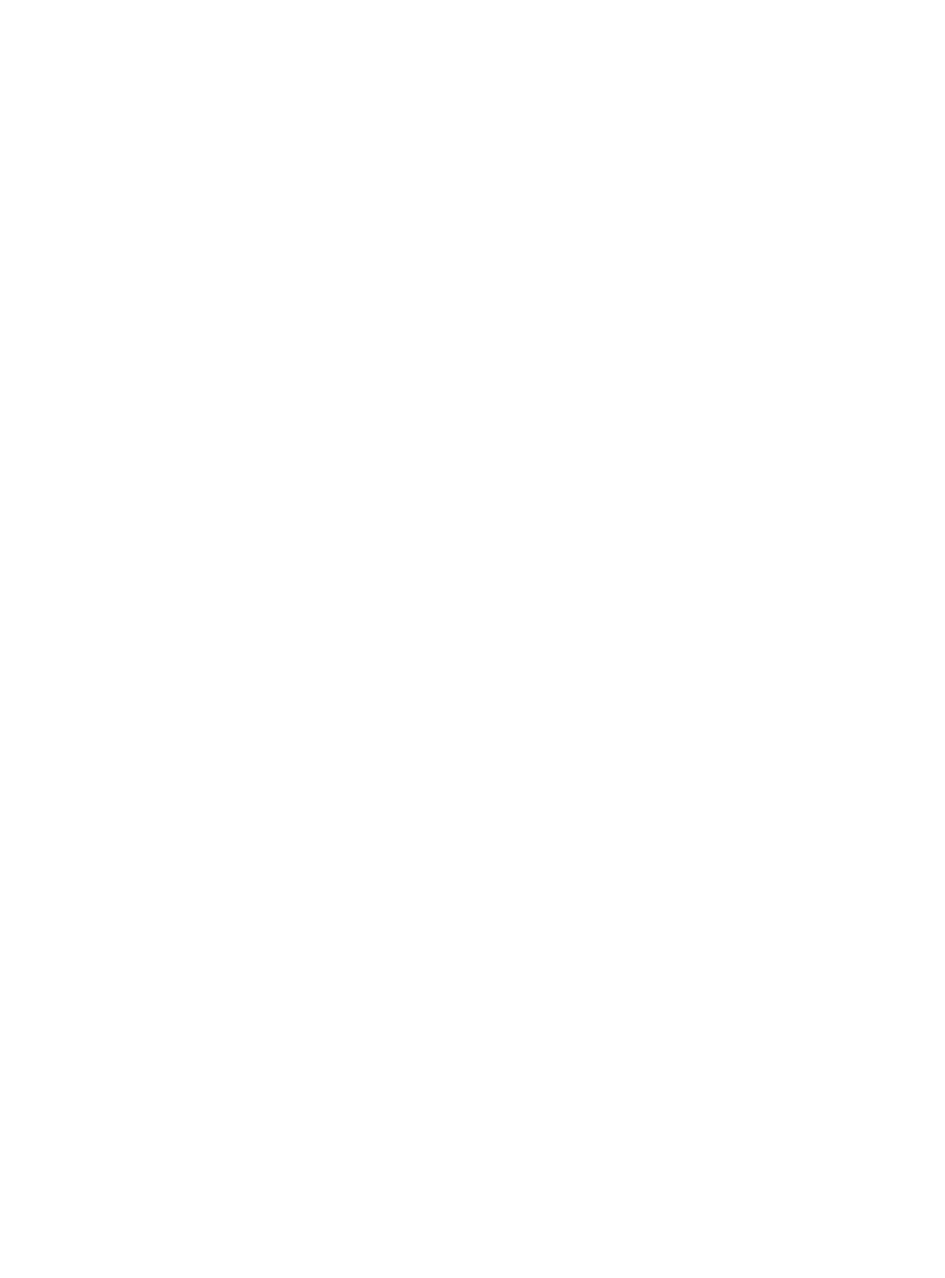
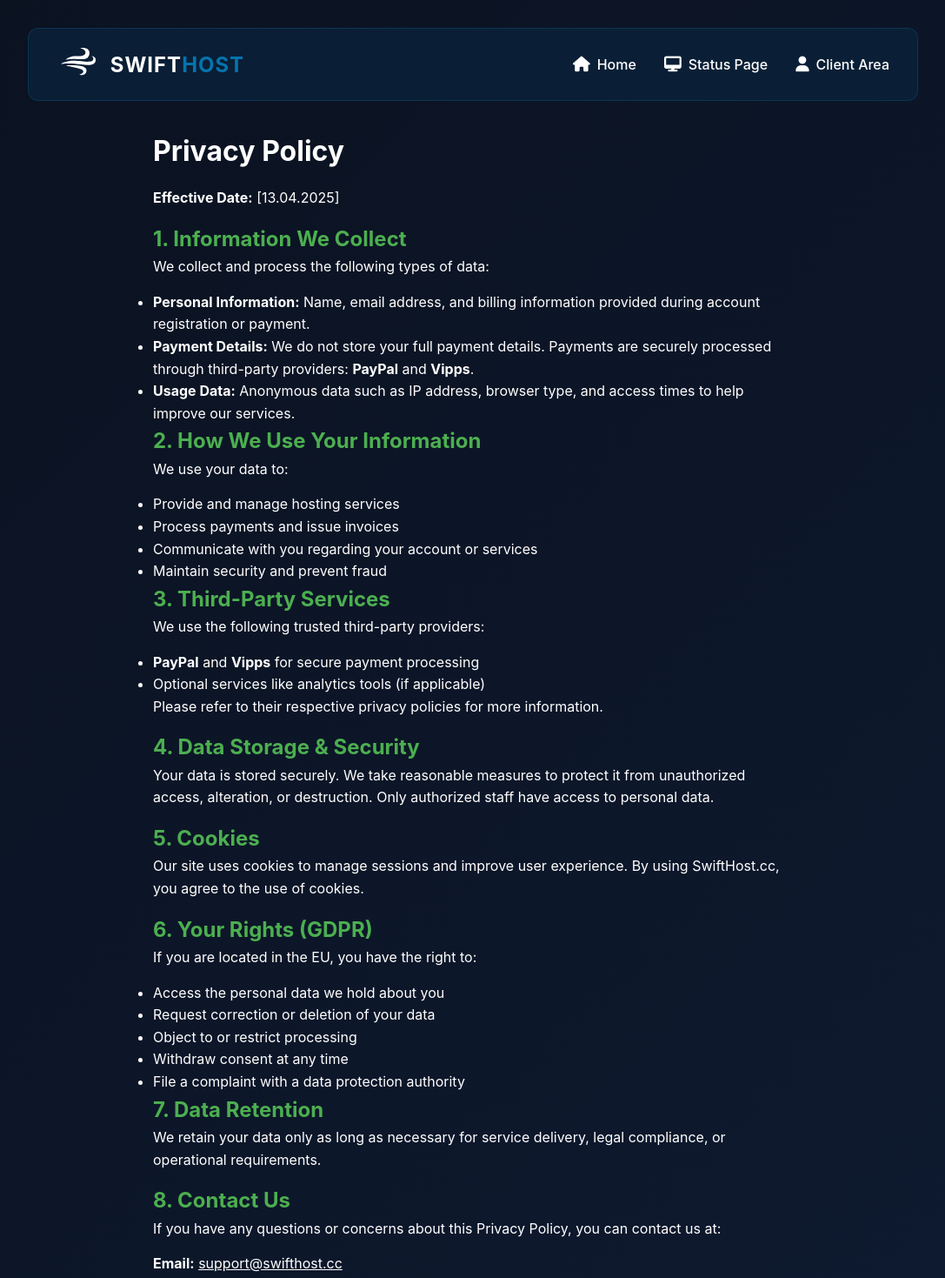
Before and after one commit to Snozzibtw/SwiftHost, a plain HTML site: page privacy-policy.html in a window 1280 px wide. Shown: the whole page at 87% size, without its empty margins (96-1183 px from the left). Before the commit the page ends 800 px from the top, so only its background shows below. Drawn offline with Linux system fonts and the light colour scheme.

Commit message:
Add files via upload
+ Privay Policy
+ Rewrite Engine for vercel

```diff
--- a/privacy-policy.html
+++ b/privacy-policy.html
@@ -8,7 +8,111 @@
     <script src="https://kit.fontawesome.com/85079ad6f3.js" crossorigin="anonymous"></script>
     <link rel="stylesheet" href="style.css">
 </head>
+
+<style>
+    .container {
+         max-width: 900px;
+         margin: 30px auto;
+         padding: 20px;
+         border-radius: 8px;
+     }
+
+     h2, h3 {
+         color: #4CAF50;
+     }
+
+     p {
+         margin-bottom: 15px;
+     }
+
+     ol {
+         margin-left: 20px;
+     }
+
+     .section {
+         margin-bottom: 30px;
+     }
+
+     header {
+         background-color: #4CAF50;
+         color: #fff;
+         padding: 15px 0;
+         text-align: center;
+     }
+
+     header h1 {
+         margin: 0;
+     }
+ </style>
+
 <body>
+
+    <nav class="navbar-container">
+        <div class="navbar-logo" style="display: flex; align-items: center;">
+            <h1 style="display: flex; align-items: center; margin: 0;">
+            <img src="Images/logo/SwiftLogoNoBG.svg" alt="" style="height: 50px; margin-right: 10px;">
+            SWIFT<span class="span-navbar-host">HOST</span>
+            </h1>
+        </div>
+        <div class="navbar-items">
+            <a href="/home"><i class="fa-solid fa-house"></i> Home</a>
+            <a href="/home/status"><i class="fa-solid fa-desktop"></i> Status Page</a>
+            <a href="https://discor-auth.oliverskjeldsberg.workers.dev"><i class="fa-solid fa-user"></i> Client Area</a>
+        </div>
+    </nav>
+
+    <section style="max-width: 800px; margin: auto; padding: 2rem; font-family: Arial, sans-serif; line-height: 1.6;">
+        <h1 style="font-size: 2rem; margin-bottom: 1rem;">Privacy Policy</h1>
+        <p><strong>Effective Date:</strong> [13.04.2025]</p>
+
+        <h2>1. Information We Collect</h2>
+        <p>We collect and process the following types of data:</p>
+        <ul>
+          <li><strong>Personal Information:</strong> Name, email address, and billing information provided during account registration or payment.</li>
+          <li><strong>Payment Details:</strong> We do not store your full payment details. Payments are securely processed through third-party providers: <strong>PayPal</strong> and <strong>Vipps</strong>.</li>
+          <li><strong>Usage Data:</strong> Anonymous data such as IP address, browser type, and access times to help improve our services.</li>
+        </ul>
+
+        <h2>2. How We Use Your Information</h2>
+        <p>We use your data to:</p>
+        <ul>
+          <li>Provide and manage hosting services</li>
+          <li>Process payments and issue invoices</li>
+          <li>Communicate with you regarding your account or services</li>
+          <li>Maintain security and prevent fraud</li>
+        </ul>
+
+        <h2>3. Third-Party Services</h2>
+        <p>We use the following trusted third-party providers:</p>
+        <ul>
+          <li><strong>PayPal</strong> and <strong>Vipps</strong> for secure payment processing</li>
+          <li>Optional services like analytics tools (if applicable)</li>
+        </ul>
+        <p>Please refer to their respective privacy policies for more information.</p>
+
+        <h2>4. Data Storage & Security</h2>
+        <p>Your data is stored securely. We take reasonable measures to protect it from unauthorized access, alteration, or destruction. Only authorized staff have access to personal data.</p>
+
+        <h2>5. Cookies</h2>
+        <p>Our site uses cookies to manage sessions and improve user experience. By using SwiftHost.cc, you agree to the use of cookies.</p>
+
+        <h2>6. Your Rights (GDPR)</h2>
+        <p>If you are located in the EU, you have the right to:</p>
+        <ul>
+          <li>Access the personal data we hold about you</li>
+          <li>Request correction or deletion of your data</li>
+          <li>Object to or restrict processing</li>
+          <li>Withdraw consent at any time</li>
+          <li>File a complaint with a data protection authority</li>
+        </ul>
+
+        <h2>7. Data Retention</h2>
+        <p>We retain your data only as long as necessary for service delivery, legal compliance, or operational requirements.</p>
+
+        <h2>8. Contact Us</h2>
+        <p>If you have any questions or concerns about this Privacy Policy, you can contact us at:</p>
+        <p><strong>Email:</strong> <a href="mailto:support@swifthost.cc">support@swifthost.cc</a></p>
+      </section>
 
 </body>
 </html>
```
Also changed, not shown: index.html (+4 -4 lines), statuspage.html (+2 -2 lines), terms.html (+2 -2 lines), vercel.json.
